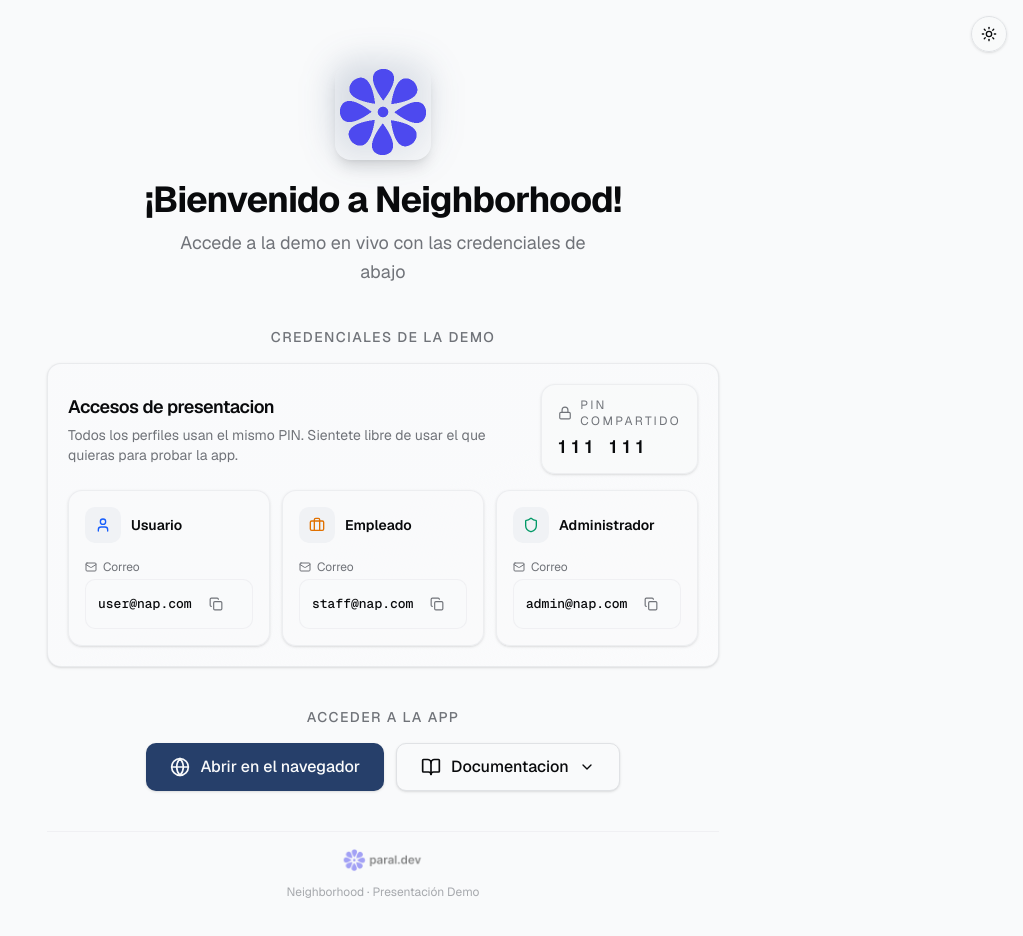
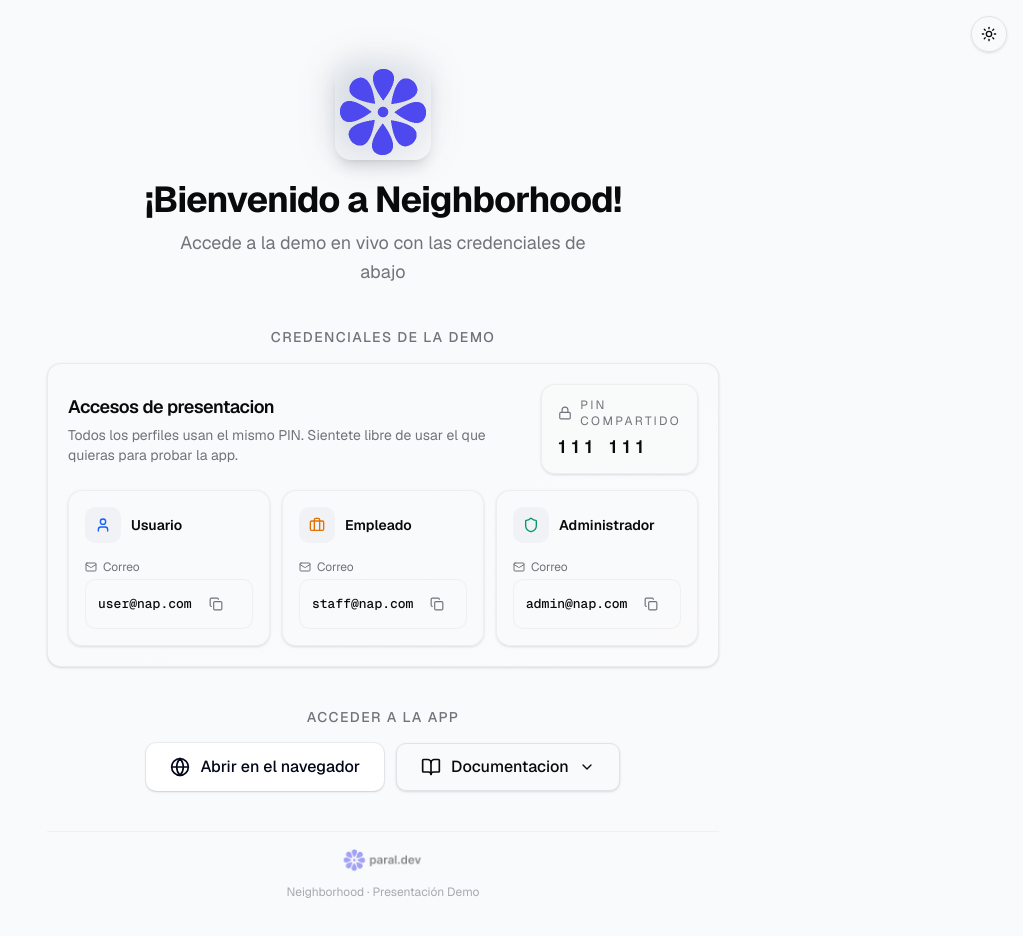
Before and after one commit to zondexco/landing-neigh, a Next.js app: page / in a window 1280 px wide. Shown: the top 936 px of the page, without its empty margins (257-1280 px from the left). Built offline with nearby package versions, Linux system fonts and the light colour scheme.

Commit message:
fix: update CtaSection styles for improved accessibility and visual consistency

```diff
--- a/src/components/cta-section.tsx
+++ b/src/components/cta-section.tsx
@@ -12,20 +12,20 @@
           href="https://napp.cris.ac"
           target="_blank"
           rel="noopener noreferrer"
-          className="w-full sm:w-auto inline-flex items-center justify-center gap-2.5 h-12 rounded-lg px-6 text-base font-medium bg-primary text-primary-foreground shadow-sm hover:bg-primary/90 transition-colors"
+          className="w-full sm:w-auto inline-flex items-center justify-center gap-2.5 h-12 rounded-lg px-6 text-base font-medium bg-white text-slate-950 shadow-sm shadow-black/10 ring-1 ring-black/5 transition-colors hover:bg-slate-100 dark:bg-white dark:text-slate-950 dark:hover:bg-slate-100"
         >
           <Globe className="h-5 w-5 shrink-0" />
           Abrir en el navegador
         </a>
 
-        <details className="group relative w-full sm:w-auto">
+        <details className="group relative z-30 w-full sm:w-auto">
           <summary className="flex w-full sm:w-auto cursor-pointer list-none items-center justify-center gap-2.5 h-12 rounded-lg border border-input bg-background px-6 text-base font-medium text-foreground shadow-sm transition-colors hover:bg-accent group-open:bg-accent">
             <BookOpen className="h-5 w-5 shrink-0" />
             Documentacion
             <ChevronDown className="h-4 w-4 shrink-0 transition-transform group-open:rotate-180" />
           </summary>
 
-          <div className="mt-2 w-full rounded-lg border border-border bg-background p-2 shadow-lg sm:absolute sm:right-0 sm:mt-3 sm:w-64">
+          <div className="z-40 mt-2 w-full rounded-lg border border-border bg-popover/95 p-2 text-popover-foreground shadow-xl backdrop-blur sm:absolute sm:right-0 sm:mt-3 sm:w-64">
             <a
               href="https://drive.google.com/drive/folders/1gysbJ9BI9DBP6ePyiVr0oy0bg2RcBGCU"
               target="_blank"
```
